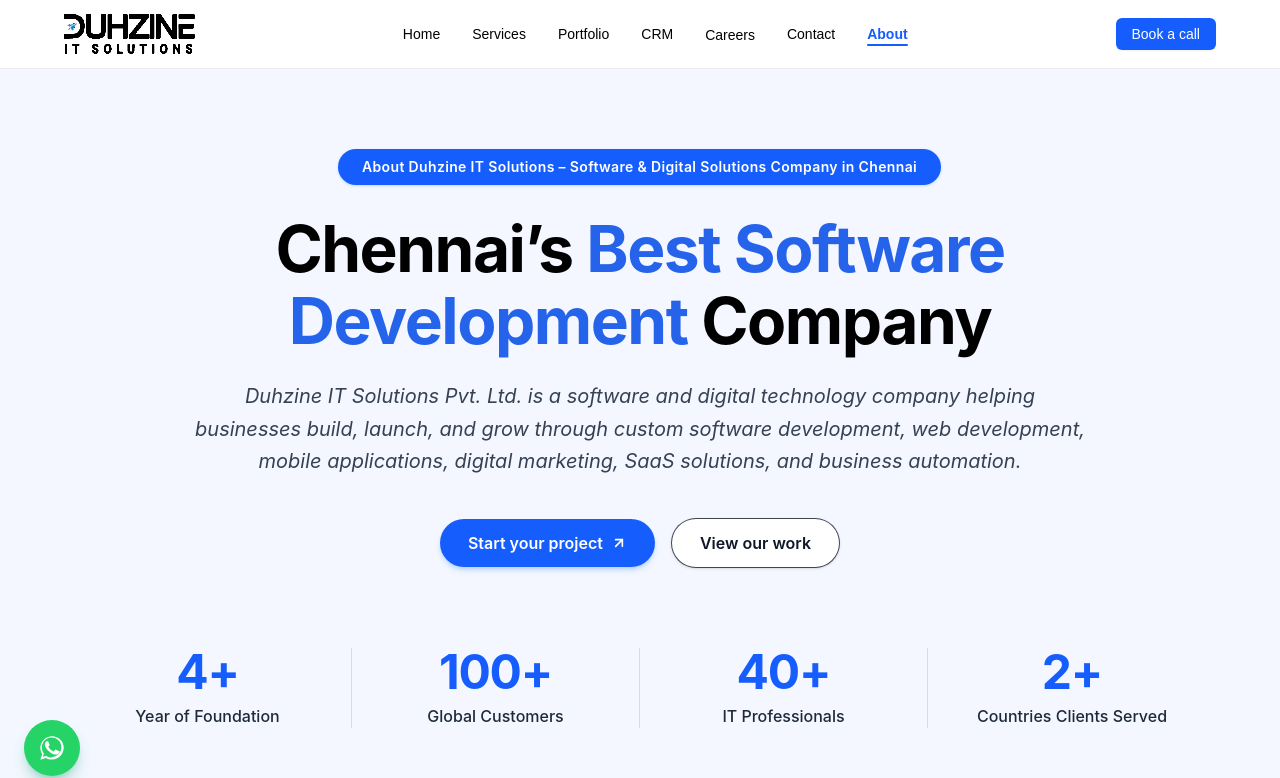
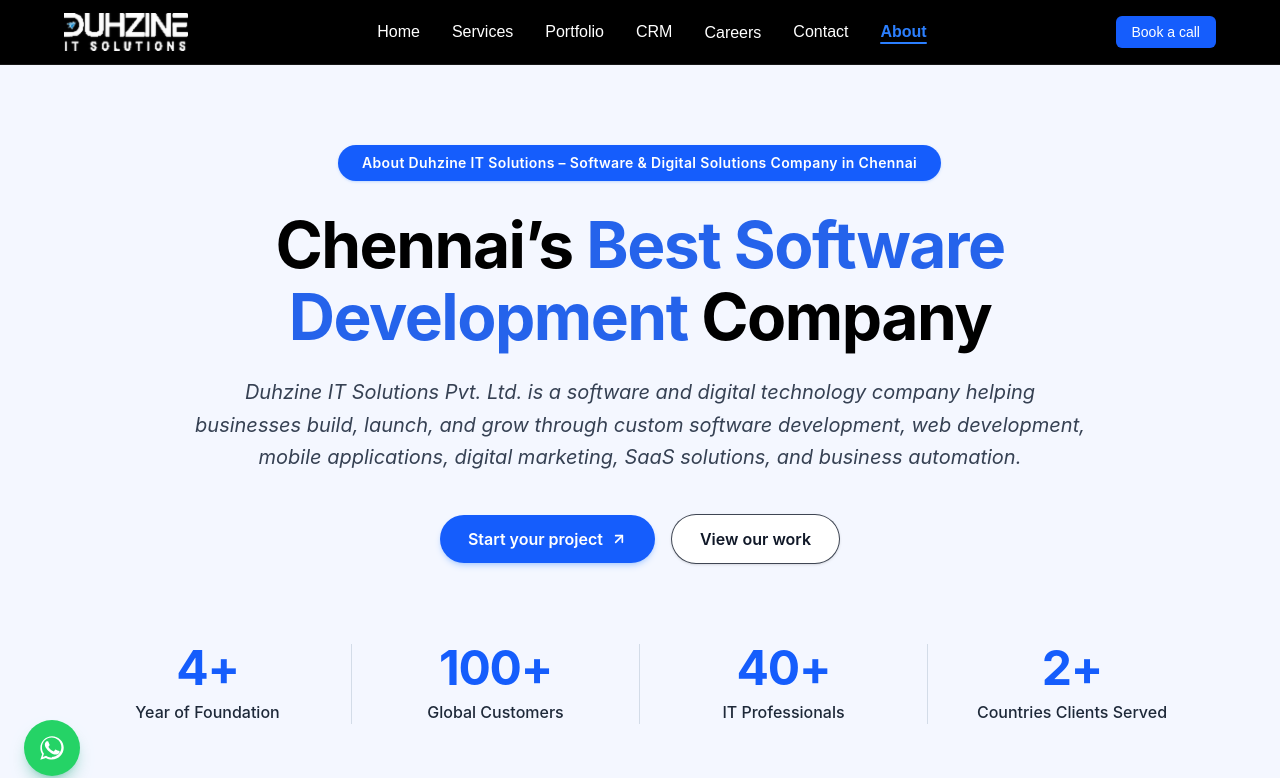
Before and after one commit to kaushikganesh1512/Duhzine-Company-Website, a Next.js app: page /about in a window 1280 px wide. Shown: the top 778 px of the page. Built offline with nearby package versions, Linux system fonts and the light colour scheme.

Commit message:
Update navbar to black theme matching Image 4 with white logo, add 3D background artwork to Services & CRM hero sections, and implement typing animation for all hero titles

```diff
--- a/src/components/Navbar.tsx
+++ b/src/components/Navbar.tsx
@@ -74,26 +74,26 @@ export default function Navbar({ onBookCall }: NavbarProps) {
 
   return (
     <header
-      className={`w-full bg-white sticky top-0 z-50 transition-all duration-300 border-b border-neutral-200/80 ${
-        scrolled ? "shadow-md shadow-neutral-900/5 backdrop-blur-md bg-white/95" : ""
+      className={`w-full bg-black sticky top-0 z-50 transition-all duration-300 border-b border-neutral-900 ${
+        scrolled ? "shadow-lg shadow-black/50 bg-black/95 backdrop-blur-md" : ""
       }`}
       aria-label="Primary navigation"
     >
-      <div className="w-full max-w-7xl mx-auto px-6 sm:px-10 lg:px-16 h-[68px] flex items-center justify-between">
-        {/* Duhzine Brand Logo from Image 2 */}
+      <div className="w-full max-w-7xl mx-auto px-6 sm:px-10 lg:px-16 h-[64px] flex items-center justify-between">
+        {/* Duhzine Brand Logo (White with Blue dot on Black Navbar) */}
         <Link href="/" className="flex items-center select-none py-1 group">
           <Image
-            src="/images/logo_dark.png"
+            src="/images/logo_white@2x.png"
             alt="Duhzine IT Solutions"
             width={140}
             height={42}
-            className="h-[36px] md:h-[40px] w-auto object-contain transition-transform duration-200 group-hover:scale-[1.02]"
+            className="h-[34px] md:h-[38px] w-auto object-contain transition-transform duration-200 group-hover:scale-[1.02]"
             priority
             quality={100}
           />
         </Link>
 
-        {/* Desktop Navigation Links - Styled exactly per Image 1 and Figma snippet */}
+        {/* Desktop Navigation Links */}
         <nav aria-label="Main navigation" className="hidden md:flex items-center space-x-6 lg:space-x-8">
           {navigationItems.map((item) => {
             const isActive = activeNavigation === item.label;
@@ -106,40 +106,38 @@ export default function Navbar({ onBookCall }: NavbarProps) {
                   onMouseEnter={handleMouseEnterCareers}
                   onMouseLeave={handleMouseLeaveCareers}
                 >
-                  {/* Careers as a normal word without drop down icon */}
                   <button
                     type="button"
                     onClick={() => setCareersDropdownOpen((prev) => !prev)}
                     aria-expanded={careersDropdownOpen}
                     aria-haspopup="true"
-                    className={`inline-flex items-center text-sm font-medium font-['Figtree',sans-serif] leading-4 transition-colors relative py-1 focus:outline-none cursor-pointer ${
+                    className={`inline-flex items-center text-sm md:text-base font-medium font-['Figtree',sans-serif] leading-4 transition-colors relative py-1 focus:outline-none cursor-pointer ${
                       isActive || isInternshipPage
-                        ? "text-blue-600 font-semibold"
-                        : "text-black hover:text-blue-600"
+                        ? "text-blue-500 font-semibold"
+                        : "text-white hover:text-blue-400"
                     }`}
                   >
                     <span>{item.label}</span>
                     {(isActive || isInternshipPage) && (
-                      <span className="absolute bottom-0 left-0 w-full h-[2px] bg-blue-600 rounded-full" />
+                      <span className="absolute bottom-0 left-0 w-full h-[2px] bg-blue-500 rounded-full" />
                     )}
                   </button>
 
-                  {/* Dropdown Menu - appears automatically on hover */}
+                  {/* Dropdown Menu - appears on hover */}
                   <div
                     className={`absolute top-full left-0 pt-2 w-36 z-50 transition-all duration-150 before:content-[''] before:absolute before:-top-2 before:left-0 before:right-0 before:h-2 ${
                       careersDropdownOpen ? "block" : "hidden group-hover:block"
                     }`}
                     role="menu"
                   >
-                    <div className="bg-white border border-neutral-200 rounded-xl shadow-xl py-1.5 px-1">
-                      {/* Full time - stays on same page */}
+                    <div className="bg-neutral-950 border border-neutral-800 rounded-xl shadow-2xl py-1.5 px-1">
                       <button
                         type="button"
                         onClick={(e) => {
                           e.preventDefault();
                           setCareersDropdownOpen(false);
                         }}
-                        className="w-full text-left block px-3.5 py-2 text-sm font-medium text-neutral-700 hover:text-black hover:bg-neutral-100 rounded-lg transition-colors cursor-pointer"
+                        className="w-full text-left block px-3.5 py-2 text-sm font-medium text-neutral-300 hover:text-white hover:bg-neutral-900 rounded-lg transition-colors cursor-pointer"
                         role="menuitem"
                       >
                         Full time
@@ -152,8 +150,8 @@ export default function Navbar({ onBookCall }: NavbarProps) {
                         }}
                         className={`block px-3.5 py-2 text-sm font-medium rounded-lg transition-colors ${
                           isInternshipPage
-                            ? "text-blue-600 bg-blue-50 font-semibold"
-                            : "text-neutral-700 hover:text-black hover:bg-neutral-100"
+                            ? "text-blue-400 bg-blue-950/50 font-semibold"
+                            : "text-neutral-300 hover:text-white hover:bg-neutral-900"
                         }`}
                         role="menuitem"
                       >
@@ -170,22 +168,22 @@ export default function Navbar({ onBookCall }: NavbarProps) {
                 key={item.label}
                 href={item.href}
                 aria-current={isActive ? "page" : undefined}
-                className={`text-sm font-medium font-['Figtree',sans-serif] leading-4 transition-colors relative py-1 ${
+                className={`text-sm md:text-base font-medium font-['Figtree',sans-serif] leading-4 transition-colors relative py-1 ${
                   isActive
-                    ? "text-blue-600 font-semibold"
-                    : "text-black hover:text-blue-600"
+                    ? "text-blue-500 font-semibold"
+                    : "text-white hover:text-blue-400"
                 }`}
               >
                 {item.label}
                 {isActive && (
-                  <span className="absolute bottom-0 left-0 w-full h-[2px] bg-blue-600 rounded-full" />
+                  <span className="absolute bottom-0 left-0 w-full h-[2px] bg-blue-500 rounded-full" />
                 )}
               </Link>
             );
           })}
         </nav>
 
-        {/* Right CTA Button - Styled per Image 1 & Figma: bg-blue-600 rounded-md */}
+        {/* Right CTA Button */}
         <div className="hidden md:flex items-center">
           <button
             type="button"
@@ -202,7 +200,7 @@ export default function Navbar({ onBookCall }: NavbarProps) {
           <button
             type="button"
             onClick={() => setMobileMenuOpen(!mobileMenuOpen)}
-            className="p-2 rounded-lg text-neutral-700 hover:text-black hover:bg-neutral-100 transition-colors"
+            className="p-2 rounded-lg text-neutral-300 hover:text-white hover:bg-neutral-900 transition-colors"
             aria-label={mobileMenuOpen ? "Close menu" : "Open menu"}
           >
             {mobileMenuOpen ? <X className="w-6 h-6" /> : <Menu className="w-6 h-6" />}
@@ -212,7 +210,7 @@ export default function Navbar({ onBookCall }: NavbarProps) {
 
       {/* Mobile Menu Dropdown */}
       {mobileMenuOpen && (
-        <div className="md:hidden bg-white border-b border-neutral-200 px-6 py-6 space-y-4 animate-in fade-in slide-in-from-top-4 duration-200">
+        <div className="md:hidden bg-neutral-950 border-b border-neutral-900 px-6 py-6 space-y-4 animate-in fade-in slide-in-from-top-4 duration-200">
           <nav className="flex flex-col space-y-2">
             {navigationItems.map((item) => {
               if (item.isDropdown) {
@@ -223,15 +221,15 @@ export default function Navbar({ onBookCall }: NavbarProps) {
                       onClick={() => setMobileCareersOpen((prev) => !prev)}
                       className={`w-full flex items-center justify-between text-base font-medium py-2 px-3 rounded-lg transition-colors cursor-pointer ${
                         activeNavigation === item.label || isInternshipPage
-                          ? "text-blue-600 bg-blue-50 font-semibold"
-                          : "text-neutral-800 hover:text-black hover:bg-neutral-100"
+                          ? "text-blue-400 bg-blue-950/50 font-semibold"
+                          : "text-neutral-200 hover:text-white hover:bg-neutral-900"
                       }`}
                       aria-expanded={mobileCareersOpen}
                     >
                       <span>{item.label}</span>
                       <ChevronDown
                         className={`w-4 h-4 transition-transform duration-200 ${
-                          mobileCareersOpen ? "rotate-180 text-blue-600" : "text-neutral-500"
+                          mobileCareersOpen ? "rotate-180 text-blue-400" : "text-neutral-400"
                         }`}
                       />
                     </button>
@@ -244,7 +242,7 @@ export default function Navbar({ onBookCall }: NavbarProps) {
                             e.preventDefault();
                             setMobileMenuOpen(false);
                           }}
-                          className="w-full text-left text-sm font-medium py-2 px-3 rounded-md text-neutral-700 hover:text-black hover:bg-neutral-100 transition-colors cursor-pointer"
+                          className="w-full text-left text-sm font-medium py-2 px-3 rounded-md text-neutral-300 hover:text-white hover:bg-neutral-900 transition-colors cursor-pointer"
                         >
                           Full time
                         </button>
@@ -255,8 +253,8 @@ export default function Navbar({ onBookCall }: NavbarProps) {
                           }}
                           className={`text-sm font-medium py-2 px-3 rounded-md transition-colors ${
                             isInternshipPage
-                              ? "text-blue-600 bg-blue-50 font-semibold"
-                              : "text-neutral-700 hover:text-black hover:bg-neutral-100"
+                              ? "text-blue-400 bg-blue-950/50 font-semibold"
+                              : "text-neutral-300 hover:text-white hover:bg-neutral-900"
                           }`}
                         >
                           Internship
@@ -276,8 +274,8 @@ export default function Navbar({ onBookCall }: NavbarProps) {
                   }}
                   className={`text-base font-medium py-2 px-3 rounded-lg transition-colors ${
                     activeNavigation === item.label
-                      ? "text-blue-600 bg-blue-50 font-semibold"
-                      : "text-neutral-800 hover:text-black hover:bg-neutral-100"
+                      ? "text-blue-400 bg-blue-950/50 font-semibold"
+                      : "text-neutral-200 hover:text-white hover:bg-neutral-900"
                   }`}
                 >
                   {item.label}
--- /dev/null
+++ b/src/components/TypingHeroTitle.tsx
@@ -0,0 +1,115 @@
+"use client";
+
+import React, { useState, useEffect, useMemo } from "react";
+
+export interface TitleSegment {
+  text: string;
+  highlight?: boolean;
+  className?: string;
+}
+
+interface TypingHeroTitleProps {
+  segments: TitleSegment[];
+  className?: string;
+  as?: "h1" | "h2" | "div";
+  speed?: number; // ms per character (default 26ms)
+  startDelay?: number; // ms before typing starts (default 180ms)
+}
+
+export default function TypingHeroTitle({
+  segments,
+  className = "",
+  as: Component = "h1",
+  speed = 26,
+  startDelay = 180,
+}: TypingHeroTitleProps) {
+  // Pre-calculate total characters
+  const totalLength = useMemo(() => {
+    return segments.reduce((acc, seg) => acc + seg.text.length, 0);
+  }, [segments]);
+
+  // Start with 0 visible characters on client mount for typing effect
+  const [visibleCount, setVisibleCount] = useState<number>(0);
+  const [showCursor, setShowCursor] = useState<boolean>(true);
+  const [cursorFading, setCursorFading] = useState<boolean>(false);
+
+  useEffect(() => {
+    let current = 0;
+    let timer: NodeJS.Timeout;
+
+    const startTimer = setTimeout(() => {
+      timer = setInterval(() => {
+        current++;
+        setVisibleCount(current);
+        if (current >= totalLength) {
+          clearInterval(timer);
+          // Let cursor blink for 1.8s after typing ends, then softly fade out
+          setTimeout(() => {
+            setCursorFading(true);
+            setTimeout(() => setShowCursor(false), 600);
+          }, 1800);
+        }
+      }, speed);
+    }, startDelay);
+
+    return () => {
+      clearTimeout(startTimer);
+      if (timer) clearInterval(timer);
+    };
+  }, [totalLength, speed, startDelay]);
+
+  // Group characters back into segments for clean DOM representation
+  let charCounter = 0;
+
+  return (
+    <Component className={`${className} relative select-none`} aria-label={segments.map((s) => s.text).join("")}>
+      {segments.map((seg, segIdx) => {
+        const segStartIdx = charCounter;
+        charCounter += seg.text.length;
+
+        const defaultHighlightClass = "text-[#2563eb]";
+        const appliedColorClass = seg.highlight
+          ? seg.className || defaultHighlightClass
+          : seg.className || "";
+
+        return (
+          <span key={segIdx} className={appliedColorClass}>
+            {Array.from(seg.text).map((ch, chIdx) => {
+              const globalIdx = segStartIdx + chIdx;
+              const isVisible = globalIdx < visibleCount;
+              const isLastVisible = globalIdx === visibleCount - 1;
+
+              return (
+                <span
+                  key={chIdx}
+                  className={`inline transition-opacity duration-75 ${
+                    isVisible ? "opacity-100" : "opacity-0 pointer-events-none select-none"
+                  }`}
+                >
+                  {ch}
+                  {/* Blinking typing caret directly after the current typing character */}
+                  {showCursor && isLastVisible && (
+                    <span
+                      aria-hidden="true"
+                      className={`inline-block w-[3px] sm:w-[4px] h-[0.82em] bg-blue-600 ml-[1px] -mb-[0.05em] align-baseline animate-pulse transition-opacity duration-500 ${
+                        cursorFading ? "opacity-0" : "opacity-100"
+                      }`}
+                    />
+                  )}
+                </span>
+              );
+            })}
+          </span>
+        );
+      })}
+
+      {/* If 0 characters typed yet, show initial blinking cursor */}
+      {showCursor && visibleCount === 0 && (
+        <span
+          aria-hidden="true"
+          className="inline-block w-[3px] sm:w-[4px] h-[0.82em] bg-blue-600 -mb-[0.05em] align-baseline animate-pulse"
+        />
+      )}
+    </Component>
+  );
+}
--- a/src/components/about/AboutHero.tsx
+++ b/src/components/about/AboutHero.tsx
@@ -3,6 +3,7 @@
 import React from "react";
 import Link from "next/link";
 import { ArrowUpRight } from "lucide-react";
+import TypingHeroTitle from "@/components/TypingHeroTitle";
 
 interface AboutHeroProps {
   onStartProject: () => void;
@@ -21,12 +22,15 @@ export default function AboutHero({ onStartProject }: AboutHeroProps) {
           <span className="sm:hidden">About Duhzine IT Solutions</span>
         </div>
 
-        {/* Main Headline */}
-        <h1 className="text-3xl sm:text-5xl md:text-6xl lg:text-[64px] font-bold text-black tracking-[-1px] sm:tracking-[-1.5px] leading-[1.15] sm:leading-[1.12] mb-6 max-w-5xl mx-auto [text-wrap:balance]">
-          Chennai’s{" "}
-          <span className="text-[#2563eb]">Best Software Development</span>{" "}
-          Company
-        </h1>
+        {/* Main Headline with Typing Effect */}
+        <TypingHeroTitle
+          className="text-3xl sm:text-5xl md:text-6xl lg:text-[64px] font-bold text-black tracking-[-1px] sm:tracking-[-1.5px] leading-[1.15] sm:leading-[1.12] mb-6 max-w-5xl mx-auto [text-wrap:balance]"
+          segments={[
+            { text: "Chennai’s " },
+            { text: "Best Software Development", highlight: true, className: "text-[#2563eb]" },
+            { text: " Company" },
+          ]}
+        />
 
         {/* Subtitle */}
         <p className="text-base sm:text-lg md:text-xl text-gray-700 font-normal leading-relaxed max-w-4xl mx-auto mb-10 [text-wrap:balance] italic">
```
Also changed, not shown: src/components/Hero.tsx (+9 -7 lines), src/components/contact/ContactHero.tsx (+9 -4 lines), src/components/crm/CrmHero.tsx (+23 -6 lines), src/components/internship/InternshipHero.tsx (+9 -4 lines), src/components/portfolio/PortfolioHero.tsx (+9 -5 lines), src/components/services/ServicesHero.tsx (+22 -6 lines), public/images/crm_hero_dome.png (added), public/images/service_hero_ring.png (added), src/components/ScrollToTopButton.tsx (line endings or trailing spaces), src/components/WhatsAppFloatingButton.tsx (line endings or trailing spaces).
